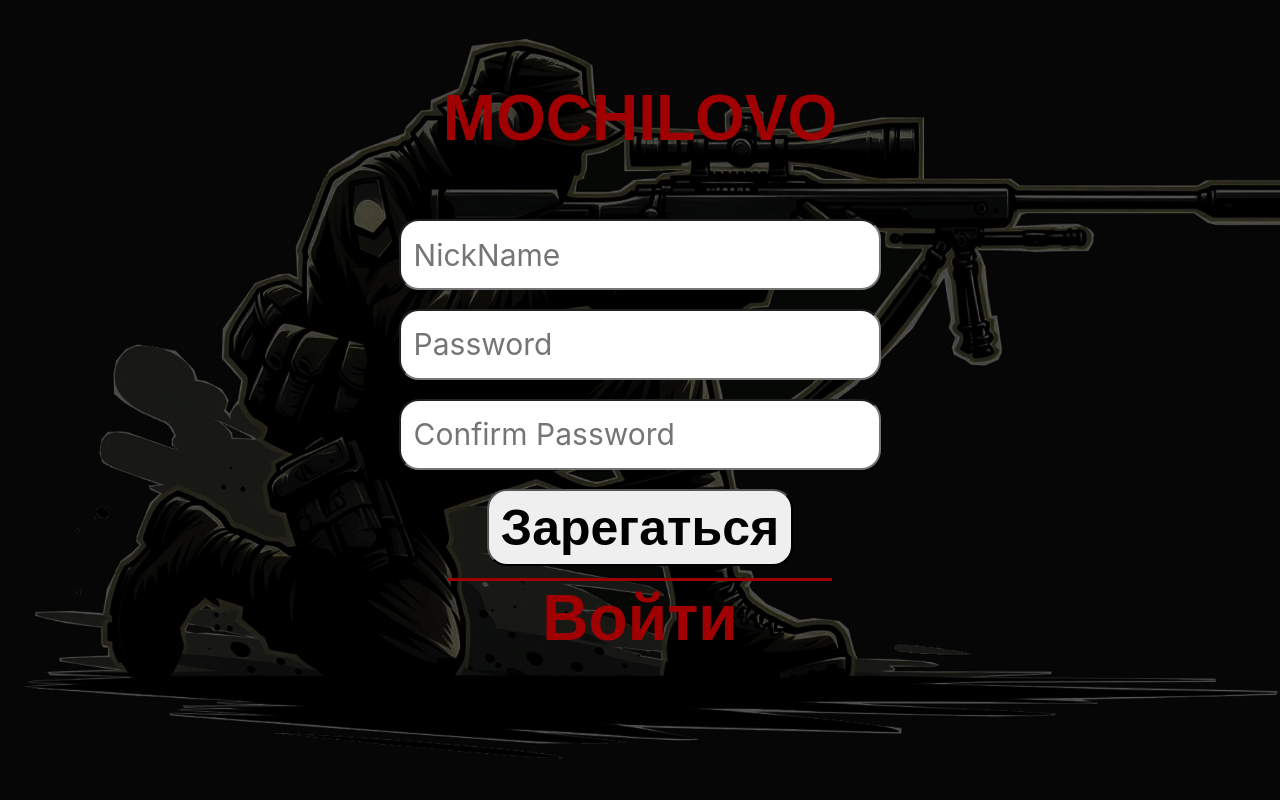
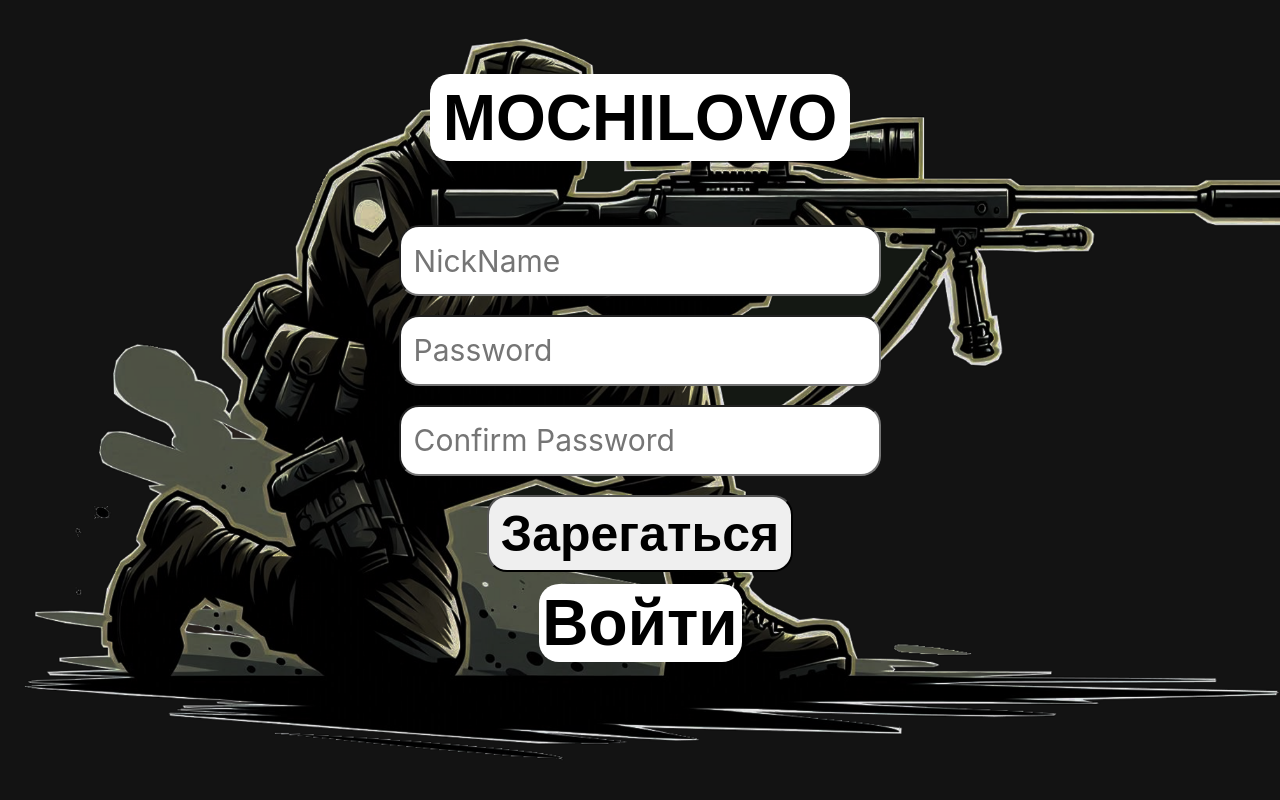
Before and after one commit to TailerDerdan/summer_project_2025, a Symfony app: template backend/templates/Auth/Registry.html.twig in a window 1280 px wide. Run offline with Twig, Linux system fonts and the light colour scheme; the template is opened without the code that fills it, so the values that code supplies are empty; some libraries are stand-ins or nearby versions.

Commit message:
fix color

```diff
--- a/backend/public/styles/login.css
+++ b/backend/public/styles/login.css
@@ -19,7 +19,10 @@
     font-family: "Montserrat", sans-serif;
     font-weight: bold;
     font-size: 64px;
-    color: #A10003;
+    color: #000000;
+    background-color: #FFF;
+    border-radius: 20px;
+    padding: 0.5% 1%;
 }
 
 .form-auth {
@@ -35,7 +38,7 @@
     background-color: #FFF;
     font-family: "Inter", sans-serif;
     font-size: 30px;
-    color: #000;
+    color: #000000;
     padding-left: 3.163763216%;
     padding-bottom: 4%;
     padding-top: 4%;
@@ -47,7 +50,10 @@
     font-family: "Montserrat", sans-serif;
     font-weight: bold;
     font-size: 64px;
-    color: #A10003;
+    color: #000000;
+    background-color: #FFF;
+    border-radius: 20px;
+    padding: 0.5% 1%;
     text-decoration: none;
 }
 
--- a/backend/templates/Auth/Login.html.twig
+++ b/backend/templates/Auth/Login.html.twig
@@ -13,7 +13,6 @@
         <input type="text" name="nickName" value="{{ last_name }}" required placeholder="NickName" class="form-auth__input">
         <input type="password" name="password" required placeholder="Password" class="form-auth__input">
         <button type="submit" class="form-auth__button-submit">Войти</button>
-        <hr class="form-auth__hr">
         <a href="{{ path('registry') }}" class="form-auth__href">Зарегистрироваться</a>
     </form>
 </div>
--- a/backend/templates/Auth/Registry.html.twig
+++ b/backend/templates/Auth/Registry.html.twig
@@ -14,7 +14,6 @@
         <input type="password" name="password" required placeholder="Password" class="form-auth__input">
         <input type="password" name="confirm_password" required placeholder="Confirm Password" class="form-auth__input">
         <button type="submit" class="form-auth__button-submit">Зарегаться</button>
-        <hr class="form-auth__hr">
         <a href="{{ path('login') }}" class="form-auth__href">Войти</a>
     </form>
 </div>
```
Also changed, not shown: backend/public/images/backgroundAuth.png.
